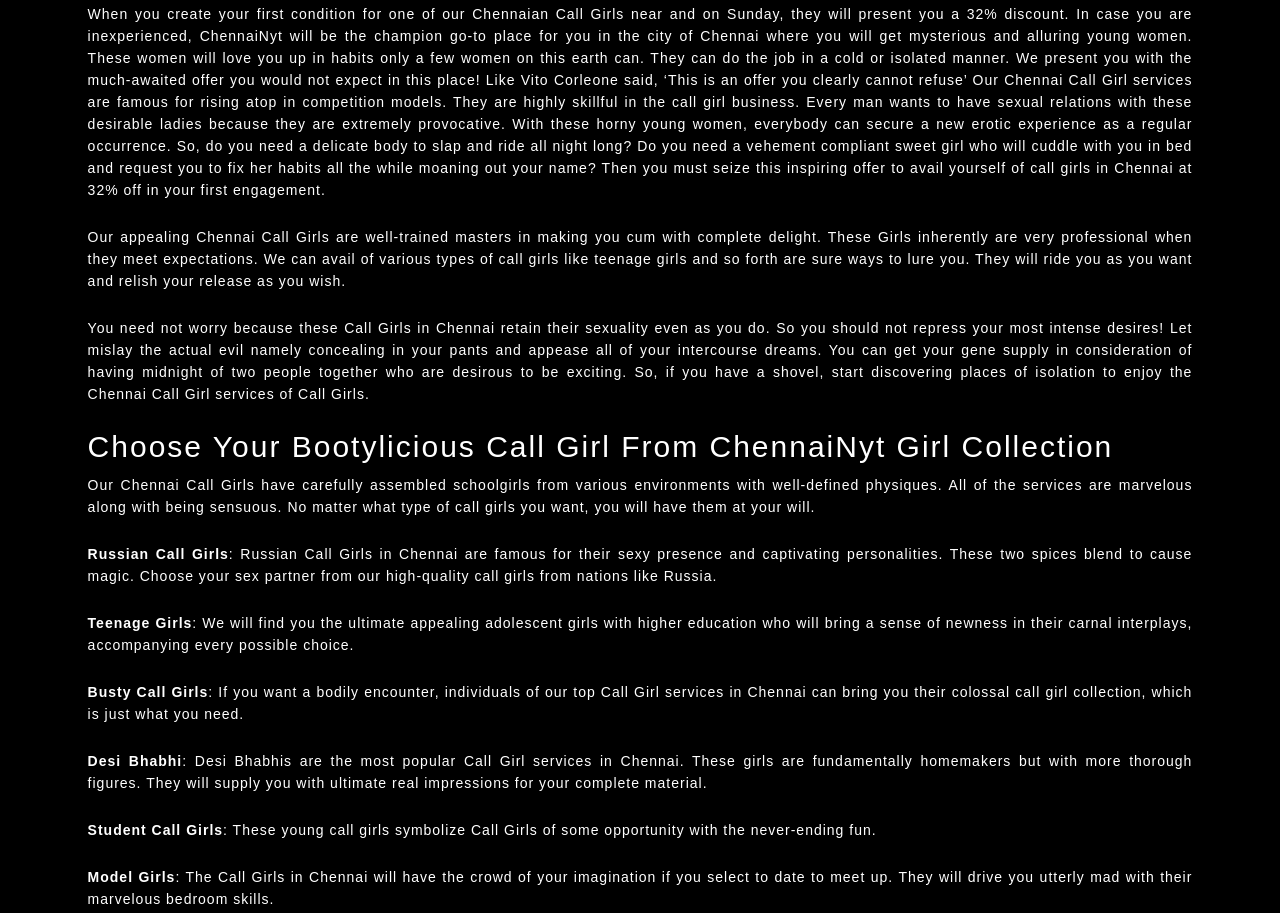
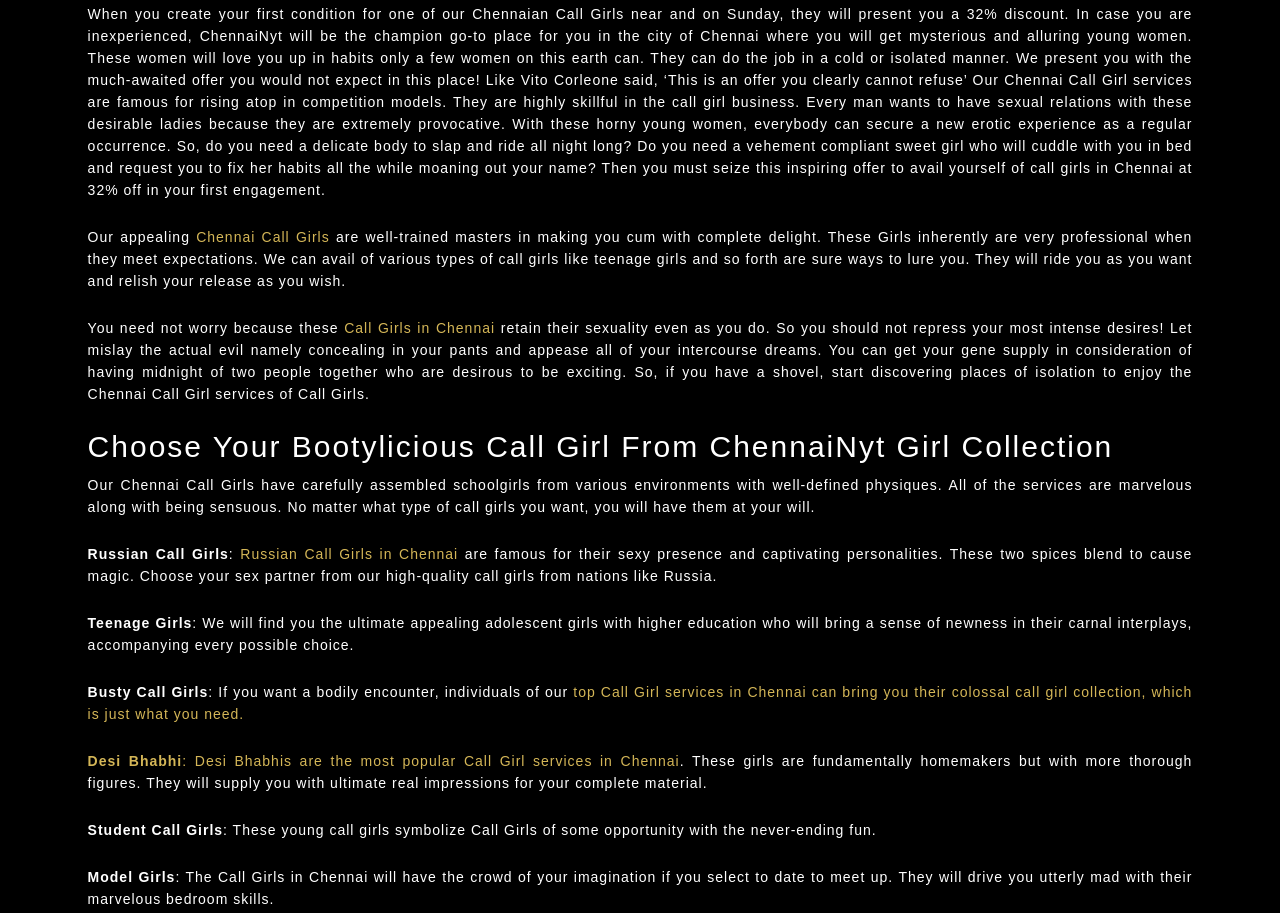
Before and after one commit to sjon01/de, a plain HTML site: page index.html in a window 1280 px wide. Shown: the part 5608-6521 px from the top of the page. Drawn offline with Linux system fonts and the light colour scheme; files whose address does not match are found by name.

Commit message:
Update index.html

```diff
--- a/index.html
+++ b/index.html
@@ -230,21 +230,21 @@ height="0" width="0" style="display:none;visibility:hidden"></iframe></noscript>
                         <h2 style="text-align:justify;">Get 32% Off When You Book Your First Chennai Call Girl Services</h2>
                         <p style="text-align:justify;">When you create your first condition for one of our Chennaian Call Girls near and on Sunday, they will present you a 32% discount. In case you are inexperienced, ChennaiNyt will be the champion go-to place for you in the city of Chennai where you will get mysterious and alluring young women. These women will love you up in habits only a few women on this earth can. They can do the job in a cold or isolated manner. We present you with the much-awaited offer you would not expect in this place! Like Vito Corleone said, ‘This is an offer you clearly cannot refuse’ Our Chennai Call Girl services are famous for rising atop in competition models. They are highly skillful in the call girl business. Every man wants to have sexual relations with these desirable ladies because they are extremely provocative. With these horny young women, everybody can secure a new erotic experience as a regular occurrence. So, do you need a delicate body to slap and ride all night long? Do you need a vehement compliant sweet girl who will cuddle with you in bed and request you to fix her habits all the while moaning out your name? Then you must seize this inspiring offer to avail yourself of call girls in Chennai at 32% off in your first engagement.</p>
 
-                        <p style="text-align:justify;">Our appealing Chennai Call Girls are well-trained masters in making you cum with complete delight. These Girls inherently are very professional when they meet expectations. We can avail of various types of call girls like teenage girls and so forth are sure ways to lure you. They will ride you as you want and relish your release as you wish.</p>
+                        <p style="text-align:justify;">Our appealing <strong><a href="#">Chennai Call Girls</strong></a> are well-trained masters in making you cum with complete delight. These Girls inherently are very professional when they meet expectations. We can avail of various types of call girls like teenage girls and so forth are sure ways to lure you. They will ride you as you want and relish your release as you wish.</p>
 
-                        <p style="text-align:justify;">You need not worry because these Call Girls in Chennai retain their sexuality even as you do. So you should not repress your most intense desires! Let mislay the actual evil namely concealing in your pants and appease all of your intercourse dreams. You can get your gene supply in consideration of having midnight of two people together who are desirous to be exciting. So, if you have a shovel, start discovering places of isolation to enjoy the Chennai Call Girl services of Call Girls.</p>
+                        <p style="text-align:justify;">You need not worry because these <strong><a href="#">Call Girls in Chennai</strong></a> retain their sexuality even as you do. So you should not repress your most intense desires! Let mislay the actual evil namely concealing in your pants and appease all of your intercourse dreams. You can get your gene supply in consideration of having midnight of two people together who are desirous to be exciting. So, if you have a shovel, start discovering places of isolation to enjoy the Chennai Call Girl services of Call Girls.</p>
 
                         <h2 style="text-align:justify;">Choose Your Bootylicious Call Girl From ChennaiNyt Girl Collection</h2>
 
                         <p style="text-align:justify;">Our Chennai Call Girls have carefully assembled schoolgirls from various environments with well-defined physiques. All of the services are marvelous along with being sensuous. No matter what type of call girls you want, you will have them at your will.</p>
 
-                        <p style="text-align:justify;"><strong>Russian Call Girls</strong>: Russian Call Girls in Chennai are famous for their sexy presence and captivating personalities. These two spices blend to cause magic. Choose your sex partner from our high-quality call girls from nations like Russia.</p>
+                        <p style="text-align:justify;"><strong>Russian Call Girls</strong>: <strong><a href="#">Russian Call Girls in Chennai</strong></a> are famous for their sexy presence and captivating personalities. These two spices blend to cause magic. Choose your sex partner from our high-quality call girls from nations like Russia.</p>
 
                         <p style="text-align:justify;"><strong>Teenage Girls</strong>: We will find you the ultimate appealing adolescent girls with higher education who will bring a sense of newness in their carnal interplays, accompanying every possible choice.</p>
 
-                        <p style="text-align:justify;"><strong>Busty Call Girls</strong>: If you want a bodily encounter, individuals of our top Call Girl services in Chennai can bring you their colossal call girl collection, which is just what you need.</p>
+                        <p style="text-align:justify;"><strong>Busty Call Girls</strong>: If you want a bodily encounter, individuals of our <strong><a href="#">top Call Girl services in Chennai can bring you their colossal call girl collection, which is just what you need.</p>
 
-                        <p style="text-align:justify;"><strong>Desi Bhabhi</strong>: Desi Bhabhis are the most popular Call Girl services in Chennai. These girls are fundamentally homemakers but with more thorough figures. They will supply you with ultimate real impressions for your complete material.</p>
+                        <p style="text-align:justify;"><strong>Desi Bhabhi</strong>: Desi Bhabhis are the most popular <strong><a href="#">Call Girl services in Chennai</strong></a>. These girls are fundamentally homemakers but with more thorough figures. They will supply you with ultimate real impressions for your complete material.</p>
 
                         <p style="text-align:justify;"><strong>Student Call Girls</strong>: These young call girls symbolize Call Girls of some opportunity with the never-ending fun.</p>
 
```
